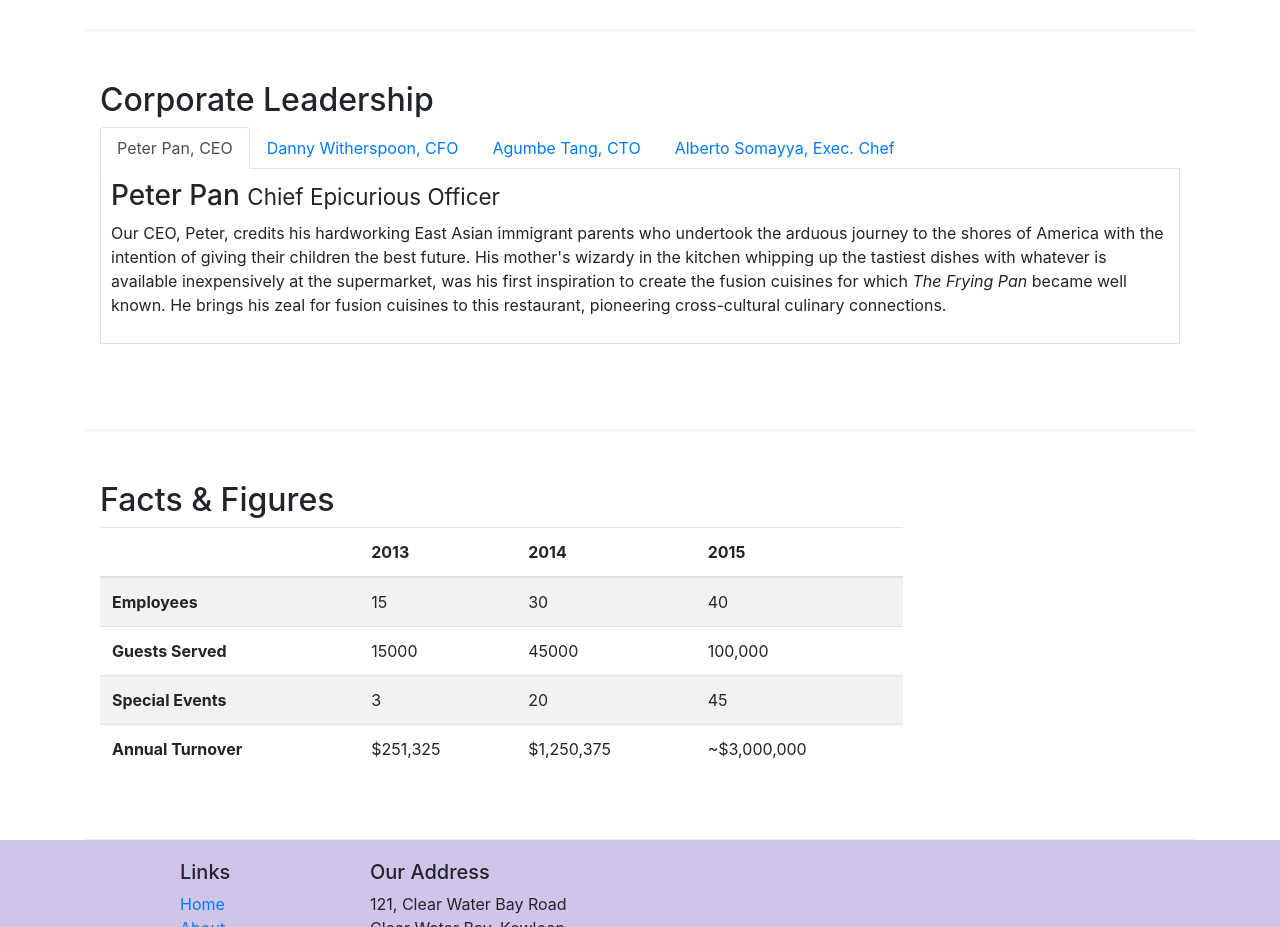
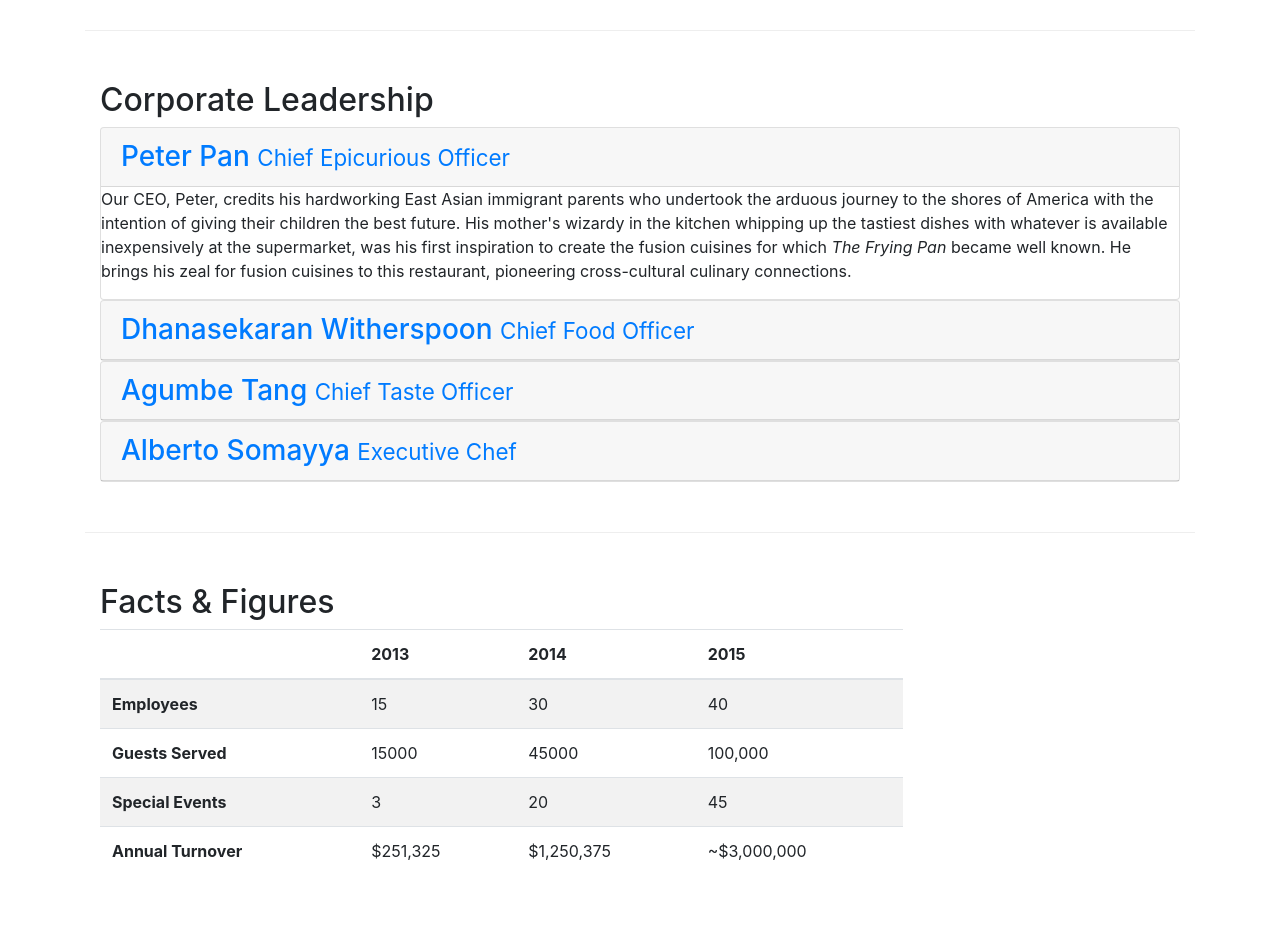
Before and after one commit to kaywsoo/bootstrap4, a website: page aboutus.html in a window 1280 px wide. Shown: the part 880-1807 px from the top of the page. Drawn offline with nearby package versions, Linux system fonts and the light colour scheme.

Commit message:
converted tabs to accordion style hidden menu

```diff
--- a/aboutus.html
+++ b/aboutus.html
@@ -126,7 +126,7 @@
         <div class="row row-content">
             <div class="col-sm col-md flex-first">
                 <h2>Corporate Leadership</h2>
-				<!-- added tabs here -->
+				<!-- added tabs here
 				<ul class="nav nav-tabs">
                     <li class="nav-item">
                       <a class="nav-link active" href="#peter"
@@ -145,14 +145,70 @@
                         data-toggle="tab">Alberto Somayya, Exec. Chef</a>
                     </li>
                 </ul>
+				-->
 
-				<!-- enclosing this -->
-				<div class="tab-content">
-					<div role="tabpanel" class="tab-pane fade show active" id="peter">
+				<div id="accordion" role="tablist">
+					<!--<div role="tabpanel" class="tab-pane fade show active" id="peter">
 						<h3>Peter Pan <small>Chief Epicurious Officer</small></h3>
-						<p class="d-none d-md-block">Our CEO, Peter, credits his hardworking East Asian immigrant parents who undertook the arduous journey to the shores of America with the intention of giving their children the best future. His mother's wizardy in the kitchen whipping up the tastiest dishes with whatever is available inexpensively at the supermarket, was his first inspiration to create the fusion cuisines for which <em>The Frying Pan</em> became well known. He brings his zeal for fusion cuisines to this restaurant, pioneering cross-cultural culinary connections.</p>
-					</div>
-
+						<p class="d-none d-md-block"></p>
+					</div> this is the old tabs-->
+					<div class="card">
+                        <div class="card-header" role="tab" id="peterhead">
+                        <h3 class="mb-0">
+                            <a data-toggle="collapse" data-parent="#accordion" href="#peter">
+                            Peter Pan <small>Chief Epicurious Officer</small>
+                            </a>
+                        </h3>
+                     </div>
+                   <div role="tabpanel" class="collapse show" id="peter">
+                        <div class="card-block">
+                        <p class="hidden-xs-down">Our CEO, Peter, credits his hardworking East Asian immigrant parents who undertook the arduous journey to the shores of America with the intention of giving their children the best future. His mother's wizardy in the kitchen whipping up the tastiest dishes with whatever is available inexpensively at the supermarket, was his first inspiration to create the fusion cuisines for which <em>The Frying Pan</em> became well known. He brings his zeal for fusion cuisines to this restaurant, pioneering cross-cultural culinary connections.</p>
+                        </div>
+                    </div>
+                    </div>
+					<div class="card">
+                        <div class="card-header" role="tab" id="dannyhead">
+                        <h3 class="mb-0">
+                            <a class="collapsed" data-toggle="collapse" data-parent="#accordion" href="#danny">
+                            Dhanasekaran Witherspoon <small>Chief Food Officer</small>
+                            </a>
+                        </h3>
+                    </div>
+                    <div role="tabpanel" class="collapse" id="danny">
+                        <div class="card-block">
+                        <p class="hidden-xs-down">Our CFO, Danny, as he is affectionately referred to by his colleagues, comes from a long established family tradition in farming and produce. His experiences growing up on a farm in the Australian outback gave him great appreciation for varieties of food sources. As he puts it in his own words, <em>Everything that runs, wins, and everything that stays, pays!</em></p>
+                        </div>
+                    </div>
+                    </div>
+                    <div class="card">
+                        <div class="card-header" role="tab" id="agumbehead">
+                        <h3 class="mb-0">
+                            <a class="collapsed" data-toggle="collapse" data-parent="#accordion" href="#agumbe">
+                            Agumbe Tang <small>Chief Taste Officer</small>
+                            </a>
+                        </h3>
+                    </div>
+                    <div role="tabpanel" class="collapse" id="agumbe">
+                        <div class="card-block">
+                        <p class="hidden-xs-down">Blessed with the most discerning gustatory sense, Agumbe, our CTO, personally ensures that every dish that we serve meets his exacting tastes. Our chefs dread the tongue lashing that ensues if their dish does not meet his exacting standards. He lives by his motto, <em>You click only if you survive my lick.</em></p>
+                        </div>
+                    </div>
+                    </div>
+                    <div class="card">
+                        <div class="card-header" role="tab" id="albertohead">
+                        <h3 class="mb-0">
+                            <a class="collapsed" data-toggle="collapse" data-parent="#accordion" href="#alberto">
+                            Alberto Somayya <small>Executive Chef</small>
+                            </a>
+                        </h3>
+                    </div>
+                    <div role="tabpanel" class="collapse" id="alberto">
+                        <div class="card-block">
+                        <p class="hidden-xs-down">Award winning three-star Michelin chef with wide International experience having worked closely with whos-who in the culinary world, he specializes in creating mouthwatering Indo-Italian fusion experiences. He says, <em>Put together the cuisines from the two craziest cultures, and you get a winning hit! Amma Mia!</em></p>
+                        </div>
+                    </div>
+                    </div>
+					<!-- old tab
 					<div role="tabpanel" class="tab-pane fade show inactive" id="danny">
 						<h3>Dhanasekaran Witherspoon <small>Chief Food Officer</small></h3>
 						<p class="d-none d-md-block">Our CFO, Danny, as he is affectionately referred to by his colleagues, comes from a long established family tradition in farming and produce. His experiences growing up on a farm in the Australian outback gave him great appreciation for varieties of food sources. As he puts it in his own words, <em>Everything that runs, wins, and everything that stays, pays!</em></p>
@@ -166,7 +222,7 @@
 					<div role="tabpanel" class="tab-pane fade show inactive" id="alberto">
 						<h3>Alberto Somayya <small>Executive Chef</small></h3>
 						<p class="d-none d-md-block">Award winning three-star Michelin chef with wide International experience having worked closely with whos-who in the culinary world, he specializes in creating mouthwatering Indo-Italian fusion experiences. He says, <em>Put together the cuisines from the two craziest cultures, and you get a winning hit! Amma Mia!</em></p>
-					</div>
+					</div> -->
 
 				</div>
             </div>
```
